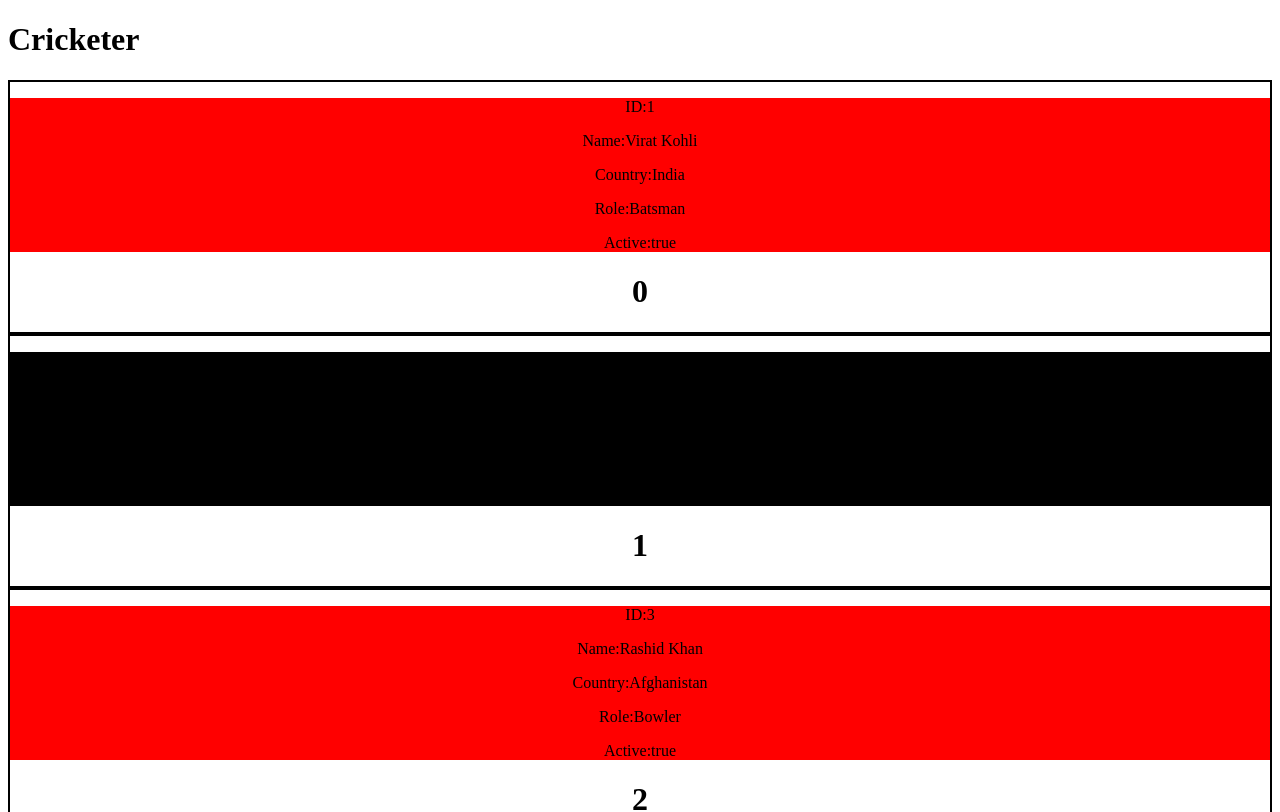
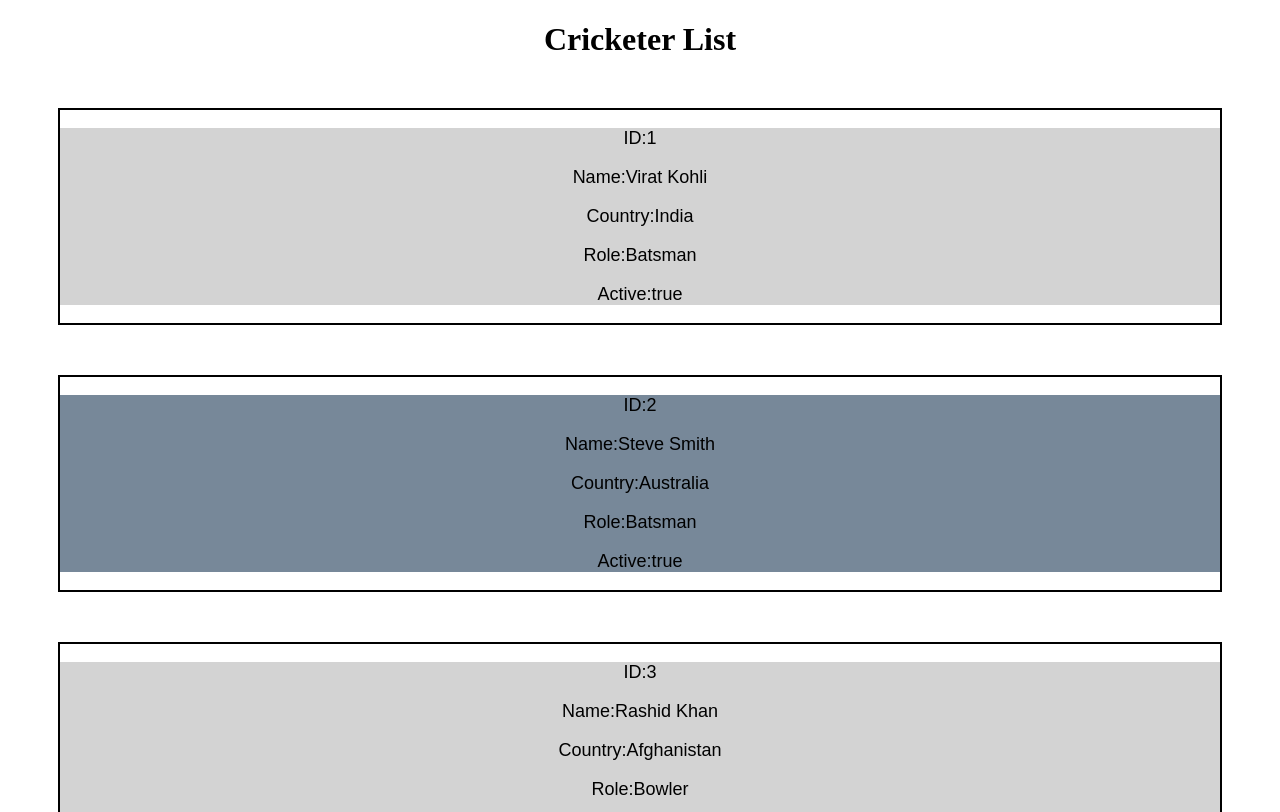
Before and after one commit to Sakshi2336/Sakshi_Patel_Learning_Angular, an Angular app: page / in a window 1280 px wide. Shown: the top 812 px of the page. Built offline with nearby package versions, Linux system fonts and the light colour scheme.

Commit message:
make some changes in assignment 3 css styling

```diff
--- a/src/app/app.component.html
+++ b/src/app/app.component.html
@@ -1,2 +1 @@
-<h1>{{title}}</h1>
 <app-cricketer-list></app-cricketer-list>
--- a/src/app/cricketer-list/cricketer-list.component.css
+++ b/src/app/cricketer-list/cricketer-list.component.css
@@ -1,4 +1,8 @@
 
+
+div{
+  font-family: Arial, sans-serif;
+}
 
 h1{
   text-align: center;
@@ -7,33 +11,36 @@
   text-align: center;
 }
 
-table {
-  width: 100%;
-  border-collapse: collapse;
-  margin: 20px 0;
-}
+/*table {*/
+/*  width: 100%;*/
+/*  border-collapse: collapse;*/
+/*  margin: 20px 0;*/
+/*}*/
 
-th, td {
-  border: 1px solid #ddd;
-  padding: 8px;
-  text-align: left;
-}
+/*th, td {*/
+/*  border: 1px solid #ddd;*/
+/*  padding: 8px;*/
+/*  text-align: left;*/
+/*}*/
 
-th {
-  background-color: #f4f4f4;
-}
+/*th {*/
+/*  background-color:darkgray;*/
+/*  font-size: large;*/
+/*}*/
 
-tr:nth-child(even) {
-  background-color: #f9f9f9;
-}
+/*tr:nth-child(even) {*/
+/*  background-color: #f9f9f9;*/
+/*}*/
 
-tr:hover {
-  background-color: #f1f1f1;
-}
+/*tr:hover {*/
+/*  background-color: #f1f1f1;*/
+/*}*/
 
 .info{
   text-align: center;
   border: 2px solid black;
+  margin:50px;
+  font-size: large;
 }
 
 /*Other styles may be overwriting the ngStyle
@@ -41,9 +48,9 @@
 - Mathew
 */
 .even-row {
-  background-color: red !important;
+  background-color: lightgray;
 }
 
 .odd-row {
-  background-color: black !important;
+  background-color: lightslategray;
 }
--- a/src/app/cricketer-list/cricketer-list.component.html
+++ b/src/app/cricketer-list/cricketer-list.component.html
@@ -30,12 +30,12 @@
 <!--This is the code you need to work on to apply the styles to the rows of the table.
 I added classes even-row and odd-row to make it a little easier
 to change the colours, you can modify it in this components css - Mathew-->
+<h1>Cricketer List</h1>
 <div *ngFor="let crc of cricketersList; let indexNum = index" class="info">
   <app-cricketer-list-item
     [cricketerData]="crc"
     [ngClass]="{ 'even-row': indexNum % 2 === 0, 'odd-row': indexNum % 2 !== 0 }">
   </app-cricketer-list-item>
-  <h1>{{indexNum}}</h1>
 </div>
 
 <!--//this is like i am using cricketer-list-item tag for each time to show cricketer information
```
